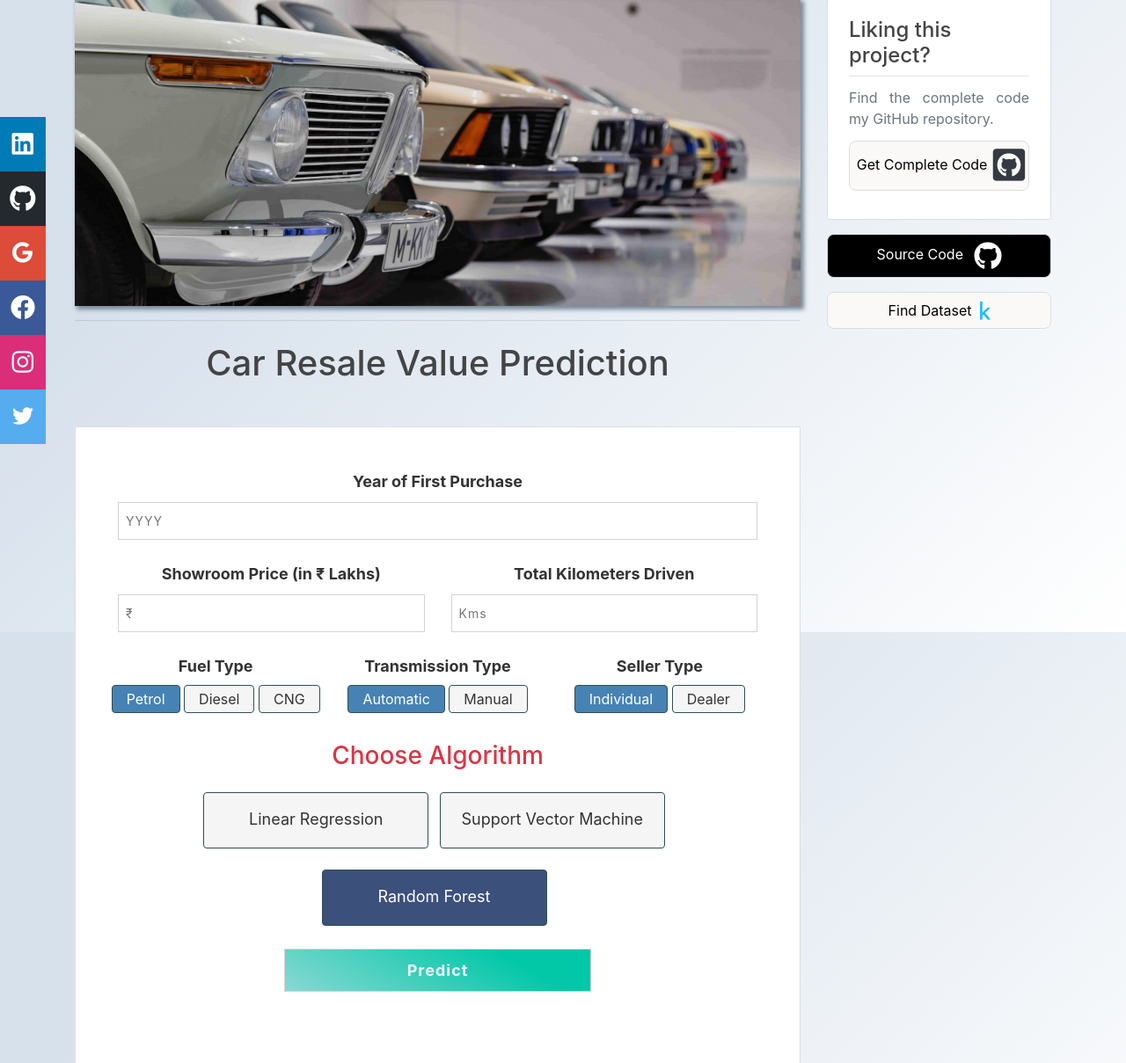
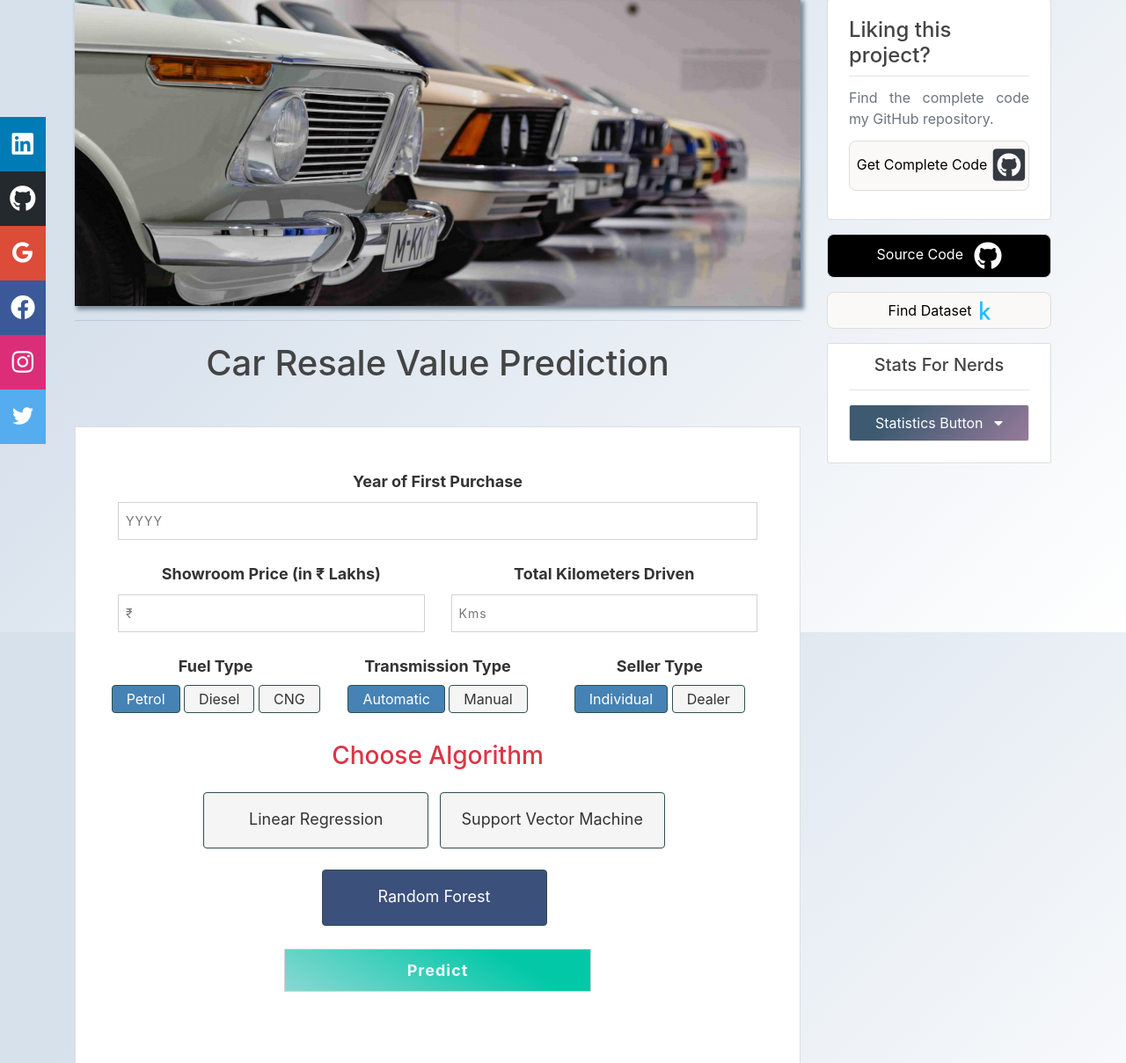
Before and after one commit to rishabh1323/The-ML-DL-App, a Flask app: page /car-resale-value in a window 1280 px wide. Shown: the part 81-1290 px from the top of the page at 88% size. Run offline with Flask 2, Linux system fonts and the light colour scheme; some libraries are stand-ins or nearby versions.

Commit message:
Add github links & stats collapse button

```diff
--- a/app.py
+++ b/app.py
@@ -38,36 +38,46 @@ def deep_learning():
 # House Price Prediction Page
 @app.route("/house-price-prediction", methods=['GET', 'POST'])
 def house_price_prediction():
-    source_code_link = ""
-    dataset_link = "https://www.kaggle.com/c/house-prices-advanced-regression-techniques"
-    return render_template("predict/house_price_prediction.html", source_code_link=source_code_link, dataset_link=dataset_link)
+    data_dict = {
+        "source_code_link" : "https://github.com/rishabh1323/House-Price-Prediction",
+        "dataset_link" : "https://www.kaggle.com/c/house-prices-advanced-regression-techniques"
+    }
+    return render_template("predict/house_price_prediction.html", data_dict=data_dict)
 
 # Bank Note Authentication Page
 @app.route("/bank-note-authentication", methods=['GET', 'POST'])
 def bank_note_authentication():
-    source_code_link = ""
-    dataset_link = "https://www.kaggle.com/ritesaluja/bank-note-authentication-uci-data"
-    return render_template("predict/bank_note_authentication.html", source_code_link=source_code_link, dataset_link=dataset_link)
+    data_dict = {
+        "source_code_link" : "https://github.com/rishabh1323/Bank-Note-Authentication",
+        "dataset_link" : "https://www.kaggle.com/ritesaluja/bank-note-authentication-uci-data"
+    }
+    return render_template("predict/bank_note_authentication.html", data_dict=data_dict)
 
 # Car Resale Value Page
 @app.route("/car-resale-value", methods=['GET', 'POST'])
 def car_resale_value():
-    source_code_link = ""
-    dataset_link = "https://www.kaggle.com/nehalbirla/vehicle-dataset-from-cardekho"
-    return render_template("predict/car_resale_value.html", source_code_link=source_code_link, dataset_link=dataset_link)
+    data_dict = {
+        "source_code_link" : "https://github.com/rishabh1323/Car-Resale-Value-Prediction",
+        "dataset_link" : "https://www.kaggle.com/nehalbirla/vehicle-dataset-from-cardekho"
+    }
+    return render_template("predict/car_resale_value.html", data_dict=data_dict)
 
 # Digit Recognition Page
 @app.route("/digit-recognition", methods=['GET', 'POST'])
 def digit_recognition():
-    source_code_link = ""
-    dataset_link = "https://www.kaggle.com/scolianni/mnistasjpg"
-    return render_template("predict/digit_recognition.html", source_code_link=source_code_link, dataset_link=dataset_link)
+    data_dict = {
+        "source_code_link" : "https://github.com/rishabh1323/Deep-Learning-Basic-Projects/blob/main/mnist_digit_recognizer.ipynb",
+        "dataset_link" : "https://www.kaggle.com/scolianni/mnistasjpg"
+    }
+    return render_template("predict/digit_recognition.html", data_dict=data_dict)
 
 # Rock Paper Scissors Page
 @app.route("/rock-paper-scissors", methods=['GET', 'POST'])
 def rock_paper_scissors():
-    source_code_link = ""
-    return render_template("predict/rock_paper_scissors.html", source_code_link=source_code_link)
+    data_dict = {
+        "source_code_link" : "https://github.com/rishabh1323/Deep-Learning-Basic-Projects/blob/main/rock_paper_scissors.ipynb"
+    }
+    return render_template("predict/rock_paper_scissors.html", data_dict=data_dict)
 
 #################################
 ##### Routes for Prediction #####
--- a/static/main.css
+++ b/static/main.css
@@ -213,3 +213,32 @@ footer {
     margin-bottom: 0.2rem;
     transform: scale(1.3);
 }
+
+.stats-button {
+    width: 100%;
+    padding: 0.5rem 0rem;
+    margin-bottom: 0;
+    border-radius: 3px;
+    color: white;
+    background-color: #7f5a83;
+    background-image: linear-gradient(315deg, #7f5a83 0%, #0d324d 74%);
+    opacity: 80%;
+    transition: all 0.2s ease-in-out;
+}
+
+.stats-button:hover {
+    box-shadow: 0px 0px 3px 1px rgb(84, 26, 138);
+    transform: scale(1.0.5);
+}
+
+.stats-image {
+    height: 100%;
+    width: 100%;
+    transition: all 0.5s ease-in-out;
+}
+
+.stats-image:hover {
+    border: 1px solid slategray;
+    transform: scale(2.25);
+    box-shadow: 2px 2px 10px 0.1px black;
+}
--- a/templates/layout.html
+++ b/templates/layout.html
@@ -102,20 +102,35 @@
                     </a>
                 </div>
                 {% if request.path not in ['', '/', '/home', '/about', '/machine-learning', '/deep-learning'] %}
-                <a href="{{ source_code_link }}" id="source-code-button" class="github"
+                <a href="{{ data_dict.get('source_code_link') }}" id="source-code-button" class="github"
                    target="_blank" rel="noopener noreferrer">
                     <div class="content-section">
                         Source Code <i class="fab fa-github fa-2x"></i>
                     </div>
                 </a>
-                {% if dataset_link %}
-                <a href="{{ dataset_link }}" id="dataset-button" class="kaggle"
+                {% if data_dict.get(dataset_link) != "" %}
+                <a href="{{ data_dict.get('dataset_link') }}" id="dataset-button" class="kaggle"
                    target="_blank" rel="noopener noreferrer">
                     <div class="content-section">
                         Find Dataset <i class="fab fa-kaggle"></i>
                     </div>
                 </a>
                 {% endif %}
+                <div class="content-section text-center py-2" style="width: 100%;">
+                    <h5 class="mt-1">Stats For Nerds</h5>
+                    <hr>
+                    <p>
+                        <button class="content-section stats-button" type="button" data-toggle="collapse" data-target="#collapseExample"
+                                aria-expanded="false" aria-controls="collapseExample">
+                            Statistics Button <i class="fas fa-caret-down ml-2"></i>
+                        </button>
+                    </p>
+                    <div class="collapse mt-0" id="collapseExample">
+                        <div class="mt-n3">
+                          <img src="/static/use_case_images/stats_temp.png" class="stats-image">
+                        </div>
+                    </div>
+                </div>
                 {% endif %}
             </div>
         </div>
```
Also changed, not shown: templates/about.html (+5 -5 lines), static/use_case_images/stats_temp.png (added).
